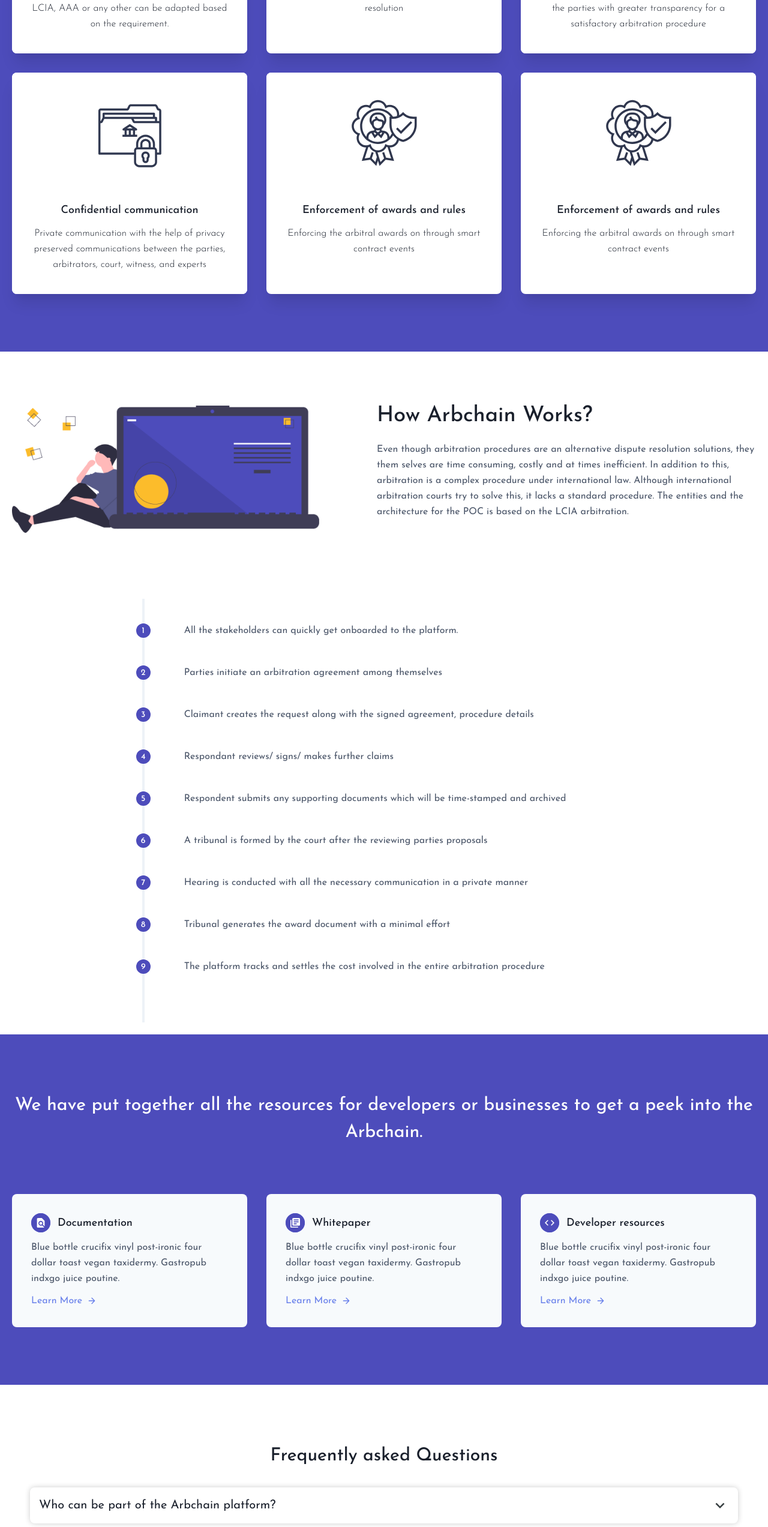
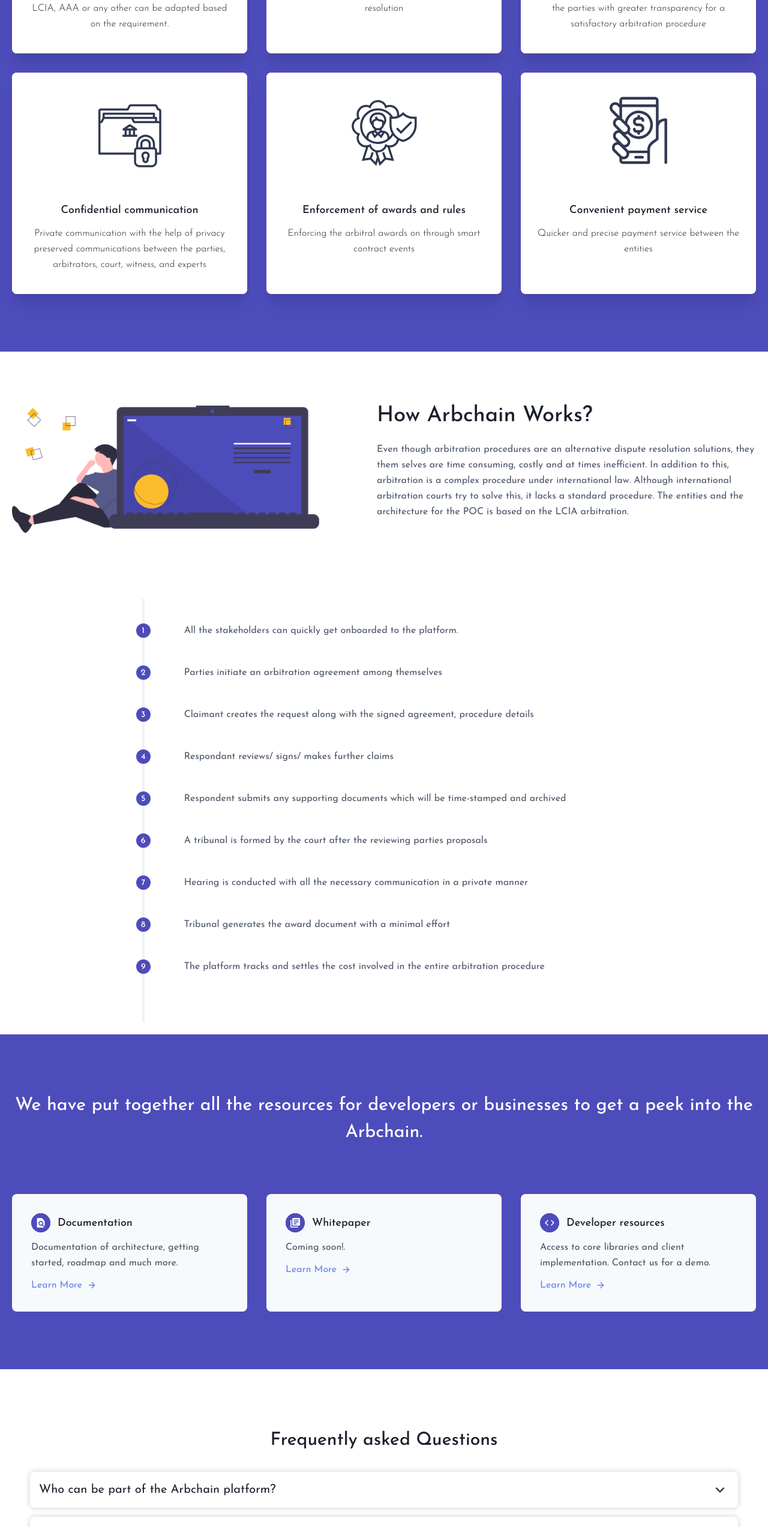
Before and after one commit to arbchain/website, a React (Create React App) app: page /#/ in a window 1280 px wide. Shown: the part 1740-4285 px from the top of the page at 60% size. Built offline with nearby package versions, Linux system fonts and the light colour scheme.

Commit message:
fixes content/ icons and typos

```diff
--- a/src/components/DevResources.js
+++ b/src/components/DevResources.js
@@ -17,7 +17,7 @@
           </h1>
         </div>
         <div className='flex flex-wrap -m-4'>
-          <div className='p-4 md:w-1/3 ' data-aos='zoom-in'>
+          <a href='https://docs.arbchain.consensolabs.com' target="_blank" className='p-4 md:w-1/3 ' data-aos='zoom-in'>
             <div className='flex rounded-lg h-full bg-gray-100 p-8 flex-col transition duration-500 ease-in-out bg-white hover:bg-white transform hover:-translate-y-1 hover:scale-110'>
               <div className='flex items-center mb-3'>
                 <div className='w-8 h-8 mr-3 inline-flex items-center justify-center rounded-full bg-indigo-500 text-white flex-shrink-0 '>
@@ -41,8 +41,7 @@
               </div>
               <div className='flex-grow'>
                 <p className='leading-relaxed text-base'>
-                  Blue bottle crucifix vinyl post-ironic four dollar toast vegan
-                  taxidermy. Gastropub indxgo juice poutine.
+                  Documentation of architecture, getting started, roadmap and much more.
                 </p>
                 <a className='mt-3 text-indigo-500 inline-flex items-center'>
                   Learn More
@@ -60,9 +59,9 @@
                 </a>
               </div>
             </div>
-          </div>
+          </a>
 
-          <div className='p-4 md:w-1/3' data-aos='zoom-in'>
+          <a className='p-4 md:w-1/3' data-aos='zoom-in'>
             <div className='flex rounded-lg h-full bg-gray-100 p-8 flex-col transition duration-500 ease-in-out bg-white hover:bg-white transform hover:-translate-y-1 hover:scale-110'>
               <div className='flex items-center mb-3 '>
                 <div className='w-8 h-8 mr-3 inline-flex items-center justify-center rounded-full bg-indigo-500 text-white flex-shrink-0'>
@@ -86,8 +85,7 @@
               </div>
               <div className='flex-grow'>
                 <p className='leading-relaxed text-base'>
-                  Blue bottle crucifix vinyl post-ironic four dollar toast vegan
-                  taxidermy. Gastropub indxgo juice poutine.
+                  Coming soon!.
                 </p>
                 <a className='mt-3 text-indigo-500 inline-flex items-center'>
                   Learn More
@@ -105,9 +103,9 @@
                 </a>
               </div>
             </div>
-          </div>
+          </a>
 
-          <div className='p-4 md:w-1/3' data-aos='zoom-in'>
+          <a a href='https://github.com/arbchain' target="_blank" className='p-4 md:w-1/3' data-aos='zoom-in'>
             <div className='flex rounded-lg h-full bg-gray-100 p-8 flex-col transition duration-500 ease-in-out bg-white hover:bg-white transform hover:-translate-y-1 hover:scale-110'>
               <div className='flex items-center mb-3'>
                 <div className='w-8 h-8 mr-3 inline-flex items-center justify-center rounded-full bg-indigo-500 text-white flex-shrink-0'>
@@ -131,8 +129,8 @@
               </div>
               <div className='flex-grow'>
                 <p className='leading-relaxed text-base'>
-                  Blue bottle crucifix vinyl post-ironic four dollar toast vegan
-                  taxidermy. Gastropub indxgo juice poutine.
+                  Access to core libraries and client implementation.
+                  Contact us for a demo.
                 </p>
 
                 <a
@@ -155,7 +153,7 @@
                 </a>
               </div>
             </div>
-          </div>
+          </a>
         </div>
       </div>
     </section>
--- a/src/components/Features.js
+++ b/src/components/Features.js
@@ -4,6 +4,7 @@
 import Law from '../assets/images/icons/law.svg';
 import Speed from '../assets/images/icons/speed.svg';
 import Confidential from '../assets/images/icons/confidential.svg';
+import Payment from '../assets/images/icons/payment.svg';
 
 import '../css/customStyle.css';
 
@@ -134,16 +135,15 @@
               <div className='h-full bg-white shadow-xl border-gray-200  rounded-lg overflow-hidden transition duration-500 ease-in-out bg-white hover:bg-white transform hover:-translate-y-1 hover:scale-110'>
                 <img
                   className='lg:h-48 md:h-36 w-full object-cover object-center'
-                  src={Rewards}
+                  src={Payment}
                   alt='blog'
                 />
                 <div className='bg-white p-6'>
                   <h1 className='title-font text-lg font-medium text-gray-900 mb-3 text-center'>
-                    Enforcement of awards and rules
+                    Convenient payment service
                   </h1>
                   <p className='leading-relaxed mb-3 text-center font-light'>
-                    Enforcing the arbitral awards on through smart contract
-                    events
+                    Quicker and precise payment service between the entities
                   </p>
                 </div>
               </div>
--- a/src/components/Footer.js
+++ b/src/components/Footer.js
@@ -104,7 +104,7 @@
       <div className='bg-gray-900'>
         <div className='container mx-auto py-4 px-5 flex flex-wrap flex-col sm:flex-row'>
           <p className='text-white text-sm text-center sm:text-left'>
-            ArbChain © 2020
+            Arbchain © 2020
           </p>
           <span className='inline-flex sm:ml-auto sm:mt-0 mt-2 justify-center sm:justify-start cursor-pointer'>
             <a
--- a/src/components/Navbar.js
+++ b/src/components/Navbar.js
@@ -53,7 +53,7 @@
               Features
             </Link>
             <a
-              href='https://medium.com/conensolabs'
+              href='https://blog.consensolabs.com'
               target='_blank'
               className='block mt-4 lg:inline-block lg:mt-0 text-white hover:text-white mr-4'
               onClick={() => setShowMenu(!showMenu)}
@@ -134,7 +134,7 @@
             </Link>
 
             <a
-              href='https://medium.com/consensolabs'
+              href='https://blog.consensolabs.com'
               target='_next'
               className='mr-5 hover:text-gray-900 cursor-pointer'
             >
--- a/src/pages/About.js
+++ b/src/pages/About.js
@@ -16,7 +16,7 @@
       <Helmet>
         <meta charSet='utf-8' />
         <meta name='viewport' content='width=device-width, initial-scale=1' />
-        <title>ArbChain | About</title>
+        <title>Arbchain | About</title>
         <meta
           name='description'
           content='we at Consenso Labs, carefully examine and design the use cases, and reach out to stakeholders to get early feedback on our minimal viable products.We design and implement our products to not only take it to the MVP stage but also mindfully architect to scale and make it flexible to pilot it universally across multiple targeted institutions. We work on a variety of enterprise and public blockchain platforms, networks, and tools to find the best fit for the customers’ requirements to fulfill the use cases. Talk to us if you have any blockchain service requirements in your organization.'
--- a/src/pages/Home.js
+++ b/src/pages/Home.js
@@ -14,7 +14,7 @@
       <Helmet>
         <meta charSet='utf-8' />
         <meta name='viewport' content='width=device-width, initial-scale=1' />
-        <title>ArbChain</title>
+        <title>Arbchain | DLT based arbitration platform </title>
         <meta
           name='description'
           content='DLT based platform that brings all the benefits of the decentralization to solve inefficiencies in the arbitration by providing authentic, privacy preserved dispute resolution with a self enforceable agreements embedded in the blockchain to automate several arbitration procedures and enforce arbitral awards.'
```
Also changed, not shown: public/manifest.json, src/assets/images/icons/payment.svg (added).
